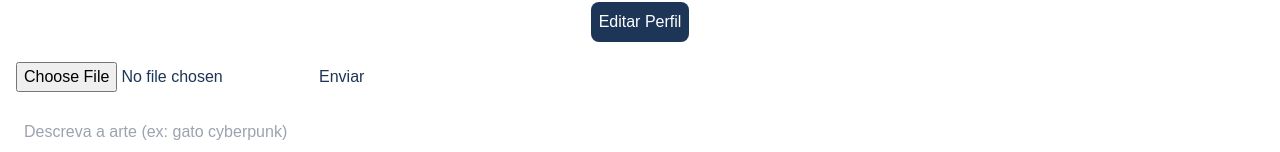
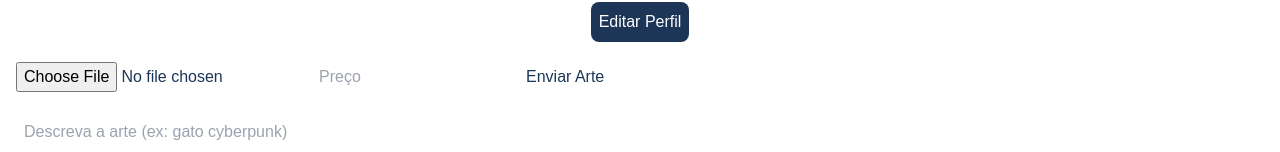
Before and after one commit to reas63/UP, a Next.js app: page / in a window 1280 px wide. Shown: the part 210-362 px from the top of the page. Built offline with nearby package versions, Linux system fonts and the light colour scheme; no server answers; the database is empty.

Commit message:
Update Upload.tsx

```diff
--- a/components/Upload.tsx
+++ b/components/Upload.tsx
@@ -1,23 +1,57 @@
 "use client";
 
 import { useState } from "react";
-import { supabase } from "@/lib/supabase";
+import { createClient } from "@supabase/supabase-js";
 
-export default function Upload() {
+const supabase = createClient(
+  process.env.NEXT_PUBLIC_SUPABASE_URL!,
+  process.env.NEXT_PUBLIC_SUPABASE_ANON_KEY!
+);
+
+export default function Upload({ reload }: any) {
+
   const [file, setFile] = useState<any>(null);
+  const [price, setPrice] = useState("");
 
   async function upload() {
+    if (!file) return;
+
+    const fileName = Date.now() + "-" + file.name;
+
     await supabase.storage
       .from("arts")
-      .upload(`public/${file.name}`, file);
+      .upload(fileName, file);
+
+    const { data } = supabase.storage
+      .from("arts")
+      .getPublicUrl(fileName);
+
+    await supabase.from("arts").insert([
+      {
+        title: "Arte UP",
+        image: data.publicUrl,
+        price: Number(price)
+      }
+    ]);
 
     alert("Upload feito!");
+    reload();
   }
 
   return (
-    <div>
+    <div style={{ marginTop: 20 }}>
+
       <input type="file" onChange={(e)=>setFile(e.target.files?.[0])}/>
-      <button onClick={upload}>Enviar</button>
+
+      <input
+        placeholder="Preço"
+        onChange={(e)=>setPrice(e.target.value)}
+      />
+
+      <button onClick={upload}>
+        Enviar Arte
+      </button>
+
     </div>
   );
 }
```
